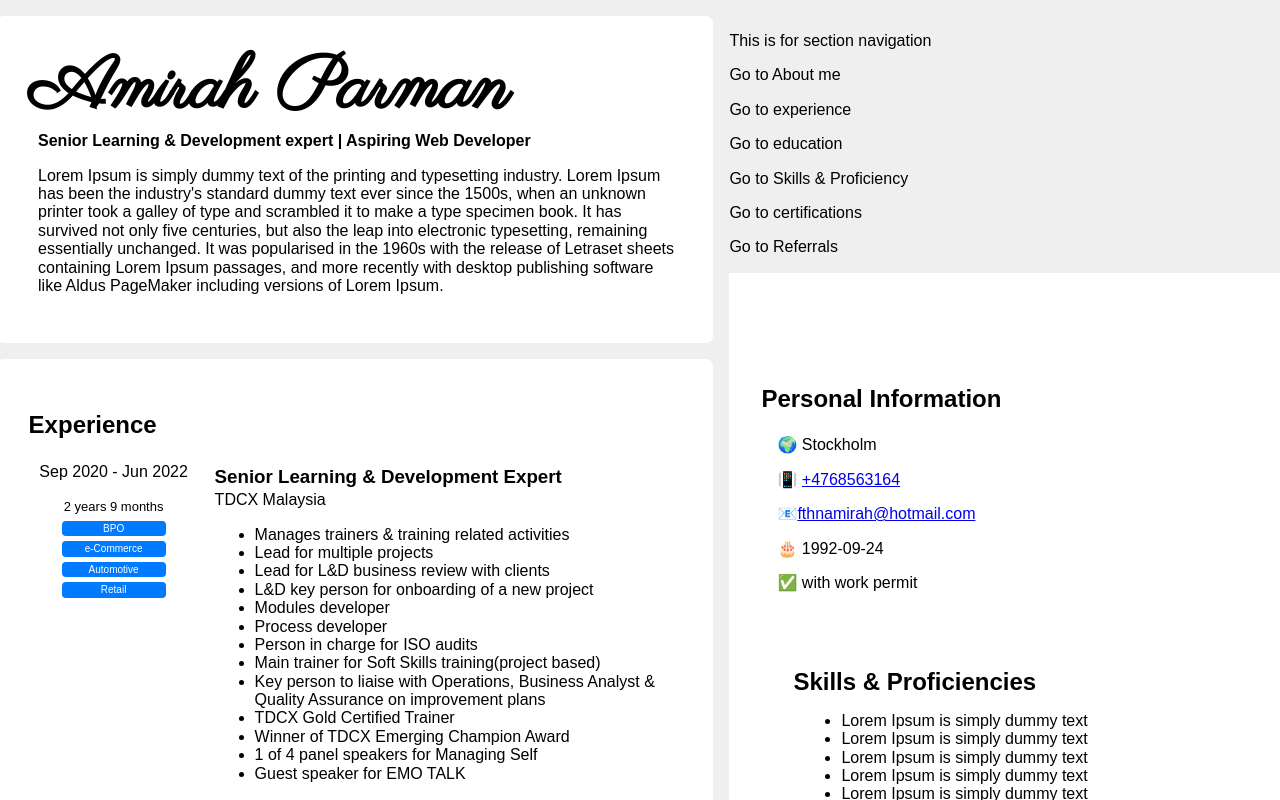
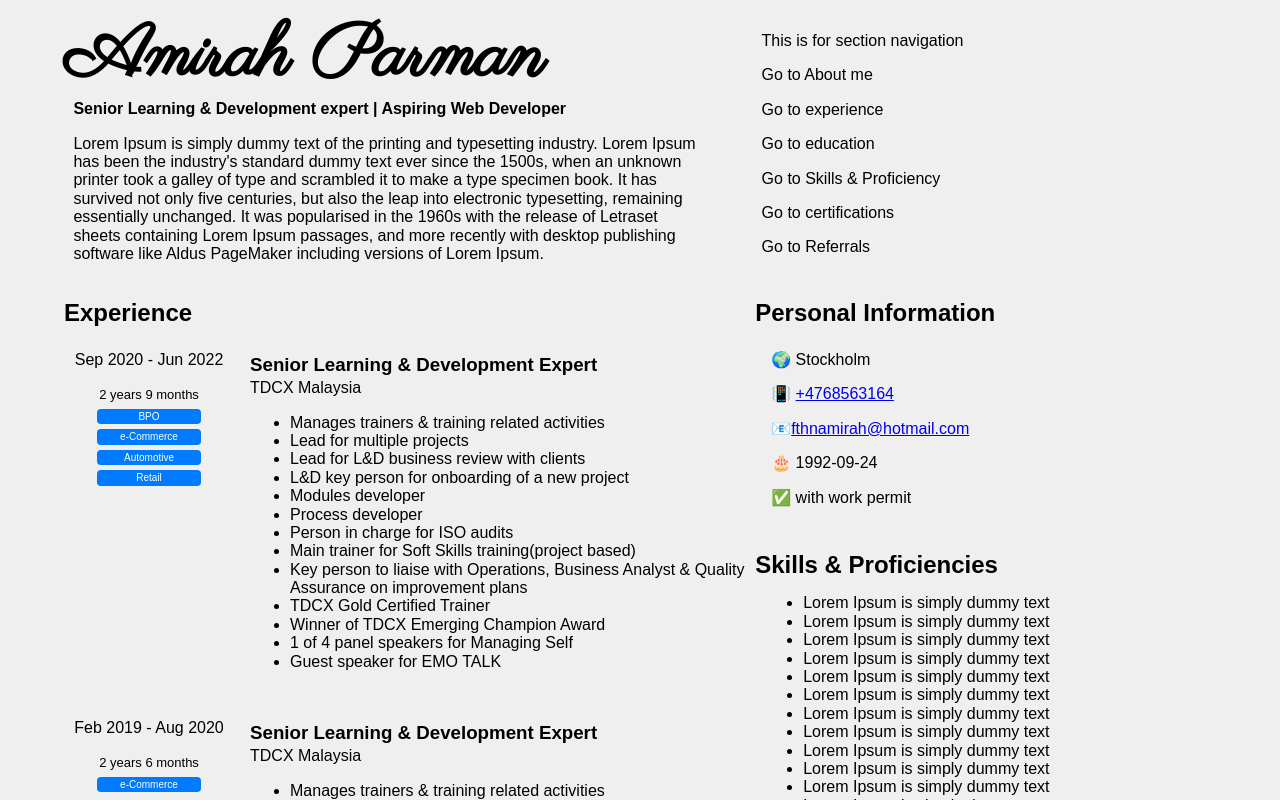
Before and after one commit to AmirahParman/AmirahParman.github.io, an Angular app: page / in a window 1280 px wide. Shown: the top 800 px of the page. Built offline with nearby package versions, Linux system fonts and the light colour scheme; a web font is replaced by a local one.

Commit message:
reorganized layout

```diff
--- a/src/app/app.component.html
+++ b/src/app/app.component.html
@@ -1,21 +1,10 @@
 <div class="container">
 
-    <div class="right-column">
+    <div class="header">
         <div class="about-me">
             <app-about-me></app-about-me>
         </div>
 
-        <div class="experience">
-            <app-experiences></app-experiences>
-        </div>
-
-        <div class="education">
-            <app-educations></app-educations>
-        </div>
-    </div>
-
-
-    <div class="left-column">
         <div class="navigation">
             <p>This is for section navigation</p>
             <p>Go to About me</p>
@@ -23,8 +12,16 @@
             <p>Go to education</p>
             <p>Go to Skills & Proficiency</p>
             <p>Go to certifications</p>
-        <p>Go to Referrals</p></div>
-        <div class="left-column-content">
+            <p>Go to Referrals</p>
+        </div>
+    </div>
+
+    <div class="content-of-resume-container">
+        <div class="experience">
+            <app-experiences></app-experiences>
+        </div>
+
+        <div class="right column">
             <div class="personal-info">
                 <app-personal-info></app-personal-info>
             </div>
@@ -32,14 +29,15 @@
             <div class="skills">
                 <app-skills></app-skills>
             </div>
-
             <div class="certifications">
                 <app-certifications></app-certifications>
             </div>
-
             <div class="referrals">
-            <app-referrals></app-referrals></div>
+                <app-referrals></app-referrals>
             </div>
         </div>
-
     </div>
+    <div class="education">
+        <app-educations></app-educations>
+    </div>
+</div>
--- a/src/app/app.component.scss
+++ b/src/app/app.component.scss
@@ -1,35 +1,35 @@
 .container {
+    width: 90%;
+}
+
+.header {
     display: flex;
-    justify-content: center;
-    width: 70%;
+}
+
+.about-me{
+    width: 55%;
+}
+
+.navigation{
+    width: 30%;
+    padding-left: 4rem;
+}
+
+.personal-info{
+   margin-top: 0;
+}
+
+
+.content-of-resume-container{
+    display: flex;
+}
+
+.right-colum{
+    width: 100%;
+    padding-right: 1.5px;
 
 }
 
-.right-column{
-    width: 80%;
-    margin-right: 1rem;
-    div{
-        padding: 2rem;
-        background-color: white;
-        margin-bottom: 1rem;
-        border-radius: 7px;
-    }
+.experience{
+    width:60%;
 }
-
-.left-column{
-    div:not(:first-child){
-        padding: 2rem 1px 2rem 2rem;
-        background-color: white;
-        margin-bottom: 1rem;
-    }
-}
-
-.navigation{
-}
-
-.left-column-content{
-    background-color: pink;
-}
-
-.about-me{
-}
--- a/src/app/components/personal-info/personal-info.component.scss
+++ b/src/app/components/personal-info/personal-info.component.scss
@@ -1,6 +1,5 @@
 .container{
     display: flex;
-    margin-top: 5rem;
     margin-bottom: 0rem;
 }
 
```
Lines whose indentation alone changed are shown as unchanged.
